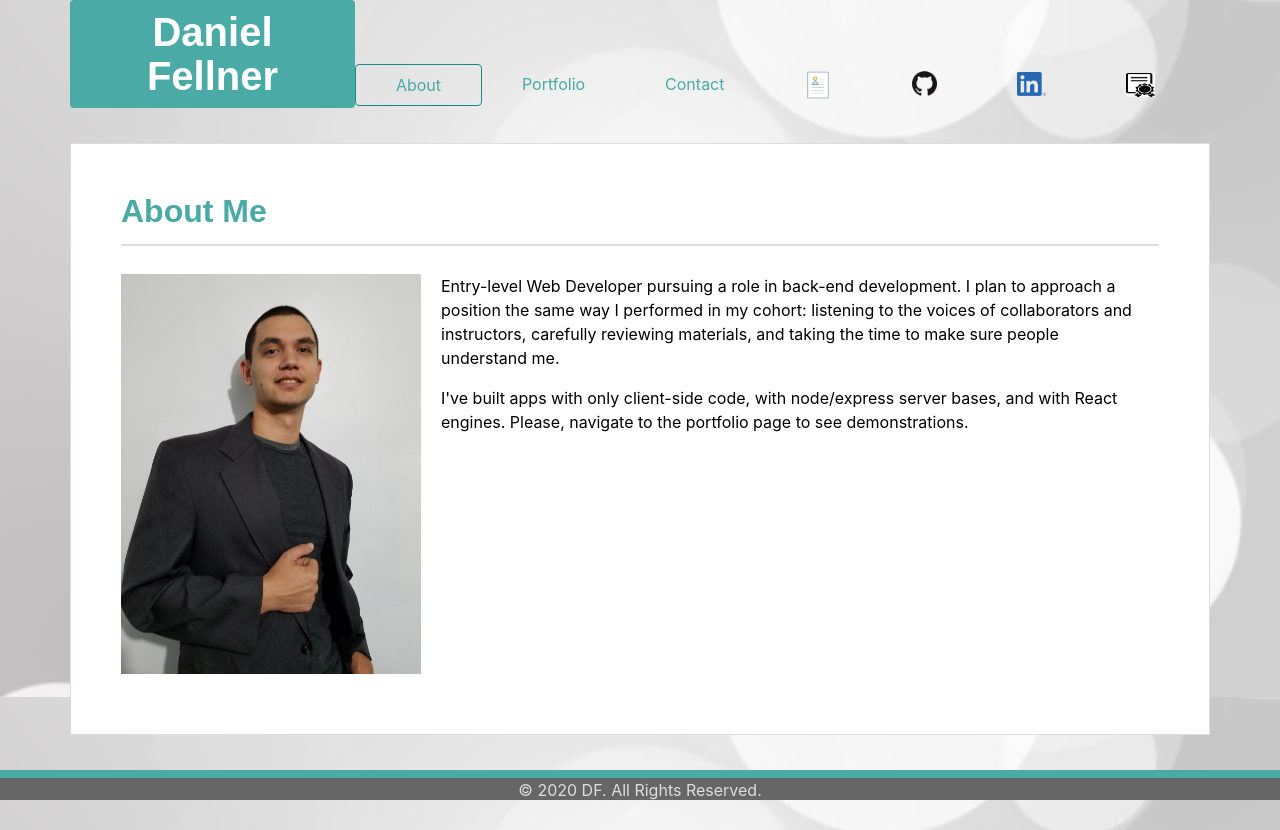
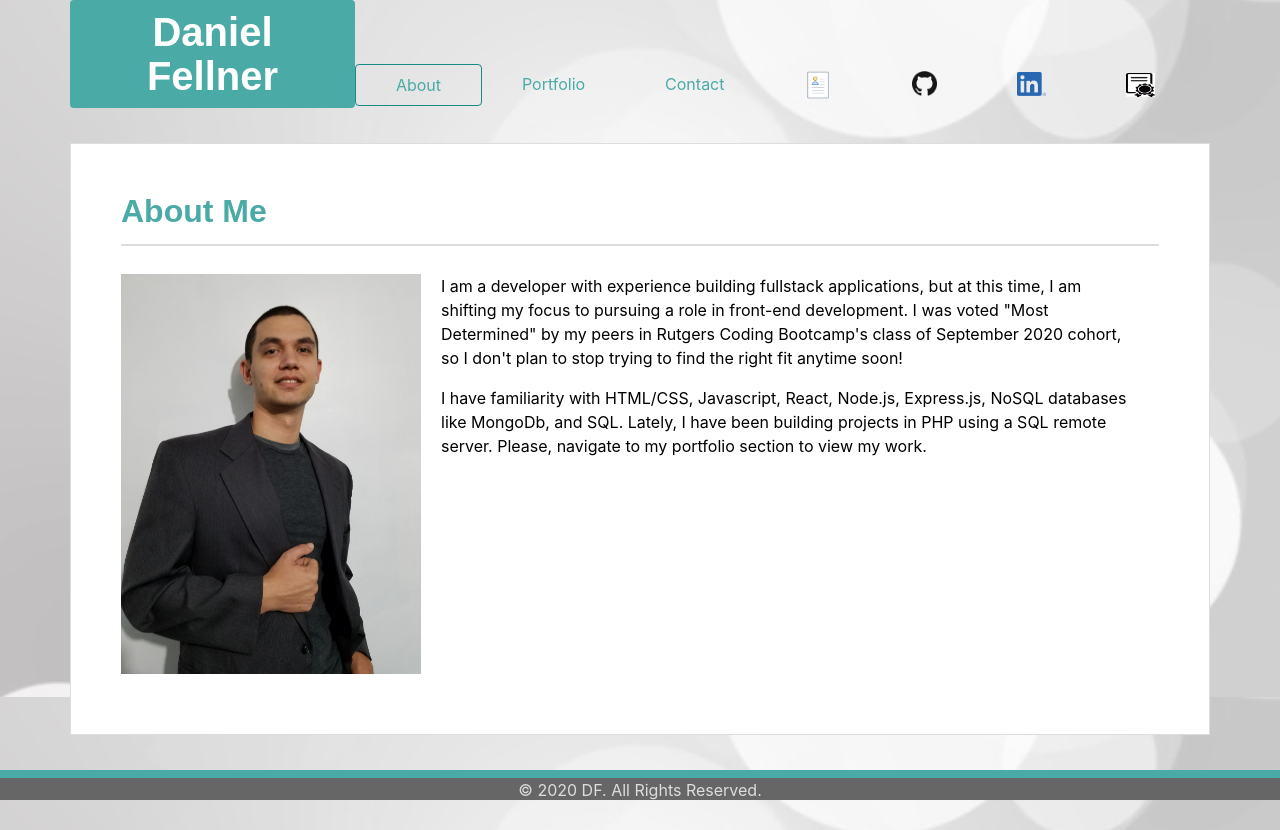
Before and after one commit to Dfellner92/professionalReactPortfolio, a React (Create React App) app: page / in a window 1280 px wide. Built offline with nearby package versions, Linux system fonts and the light colour scheme; a web font is replaced by a local one.

Commit message:
updated about me

```diff
--- a/src/pages/About.js
+++ b/src/pages/About.js
@@ -15,20 +15,21 @@ function About() {
                 <img
                   className="img-fluid profile-pic float-left"
                   src={require("../components/assets/images/ProfilePic.jpg")}
-                  alt="Me and doggo!"
+                  alt="Me"
                 />
                 <div className="bio">
                   <p>
-                    Entry-level Web Developer pursuing a role in back-end development.
-                    I plan to approach a position the same way I performed in my cohort:
-                    listening to the voices of collaborators and instructors,
-                    carefully reviewing materials,
-                    and taking the time to make sure people understand me.
+                    I am a developer with experience building fullstack applications, but
+                    at this time, I am shifting my focus to pursuing a role in front-end
+                    development. I was voted "Most Determined" by my peers in Rutgers Coding
+                    Bootcamp's class of September 2020 cohort, so I don't plan to stop trying to
+                    find the right fit anytime soon!
                   </p>
                   <p>
-                    I've built apps with only client-side code,
-                    with node/express server bases, and with React engines. Please,
-                    navigate to the portfolio page to see demonstrations.
+                    I have familiarity with HTML/CSS, Javascript, React, Node.js, Express.js,
+                    NoSQL databases like MongoDb, and SQL. Lately, I have been building projects
+                    in PHP using a SQL remote server. Please, navigate to my portfolio section to
+                    view my work.
                   </p>
                 </div>
               </Col>
```
